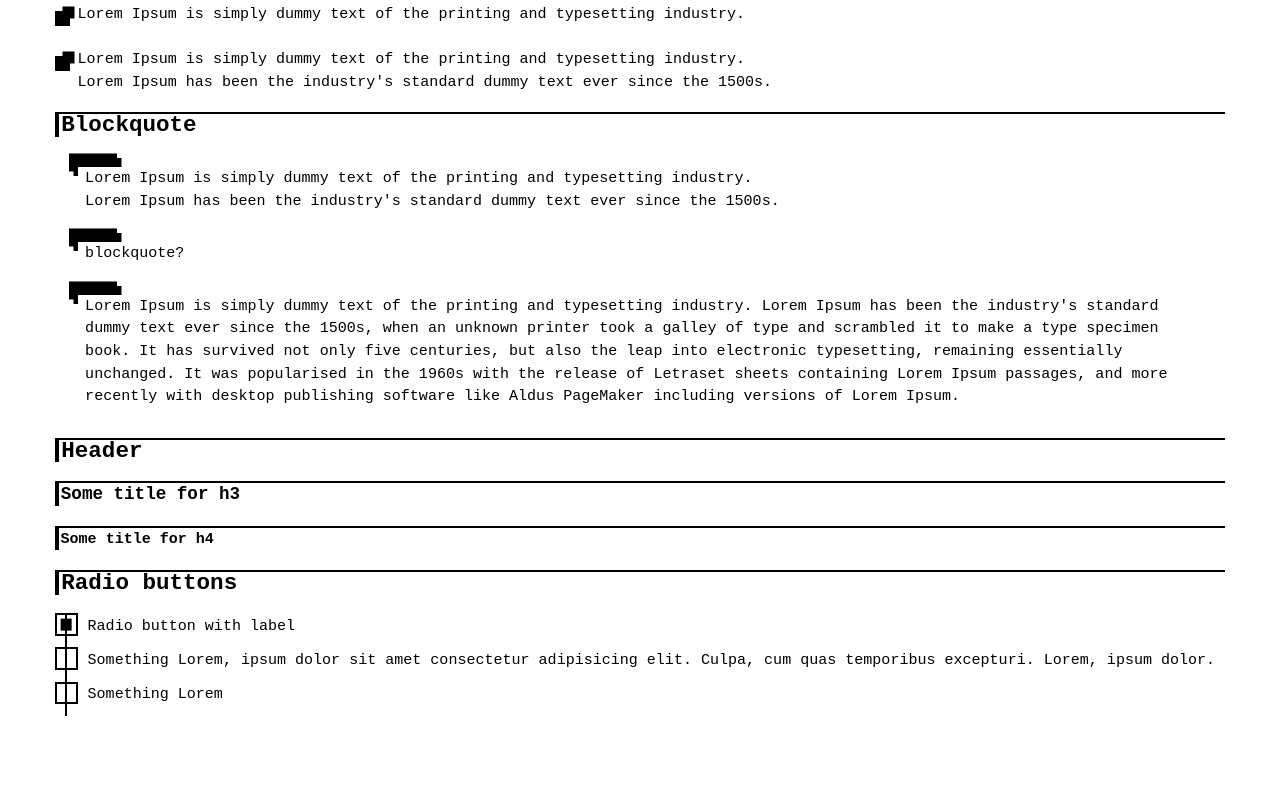
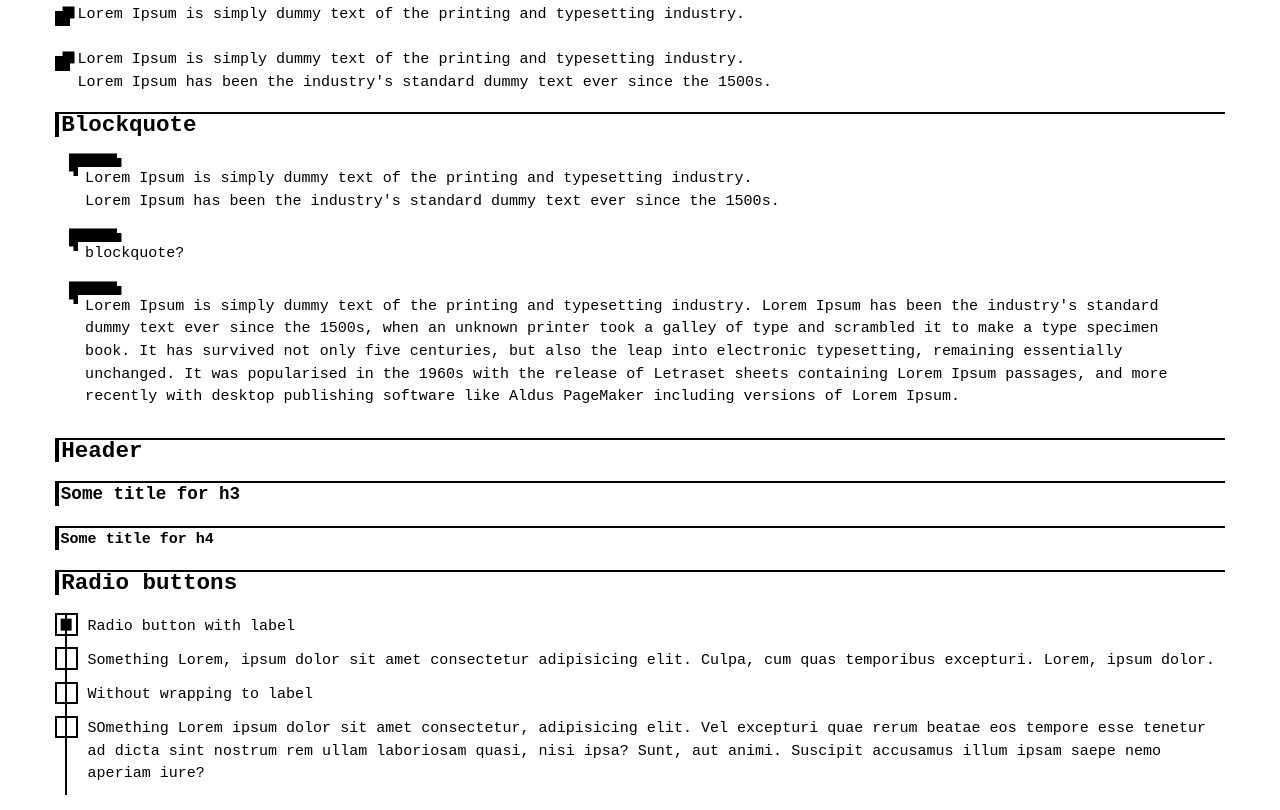
Before and after one commit to artalar/mono, a website built with Vite: page index.html in a window 1280 px wide. Shown: the part 1092-1902 px from the top of the page. Before the commit the page ends 1823 px from the top, so only its background shows below. Built offline with nearby package versions, Linux system fonts and the light colour scheme.

Commit message:
fix work without wrapping to label

```diff
--- a/index.html
+++ b/index.html
@@ -141,10 +141,10 @@ html {
             Culpa, cum quas temporibus excepturi. Lorem, ipsum dolor.</span
           >
         </label>
-        <label>
-          <input type="radio" name="radio" />
-          <span>Something Lorem</span>
-        </label>
+        <input type="radio" name="radio" id="example-first"/>
+        <label for="example-first">Without wrapping to label</label>
+        <input type="radio" name="radio" id="example-second">
+        <label for="example-second"><span>SOmething Lorem ipsum dolor sit amet consectetur, adipisicing elit. Vel excepturi quae rerum beatae eos tempore esse tenetur ad dicta sint nostrum rem ullam laboriosam quasi, nisi ipsa? Sunt, aut animi. Suscipit accusamus illum ipsam saepe nemo aperiam iure?</span></label>
       </section>
     </main>
     <script type="module" src="/main.js"></script>
--- a/mono.css
+++ b/mono.css
@@ -191,8 +191,8 @@ input[type="radio"].mono:before,
   border: 2px solid var(--mono-main);
 }
 
-input[type="radio"].mono ~ span,
-.mono-all input[type="radio"] ~ span {
+input[type="radio"].mono + *,
+.mono-all input[type="radio"] + * {
   position: relative;
   display: inline-block;
   padding-top: 0.1rem;
@@ -200,8 +200,8 @@ input[type="radio"].mono ~ span,
   margin-left: 1.5rem;
   margin-bottom: 10px;
 }
-input[type="radio"].mono ~ span:before,
-.mono-all input[type="radio"] ~ span:before {
+input[type="radio"].mono + *:before,
+.mono-all input[type="radio"] + *:before {
   position: absolute;
   content: "";
   left: calc((1.5rem / 2 * -1) - 1px);
```
